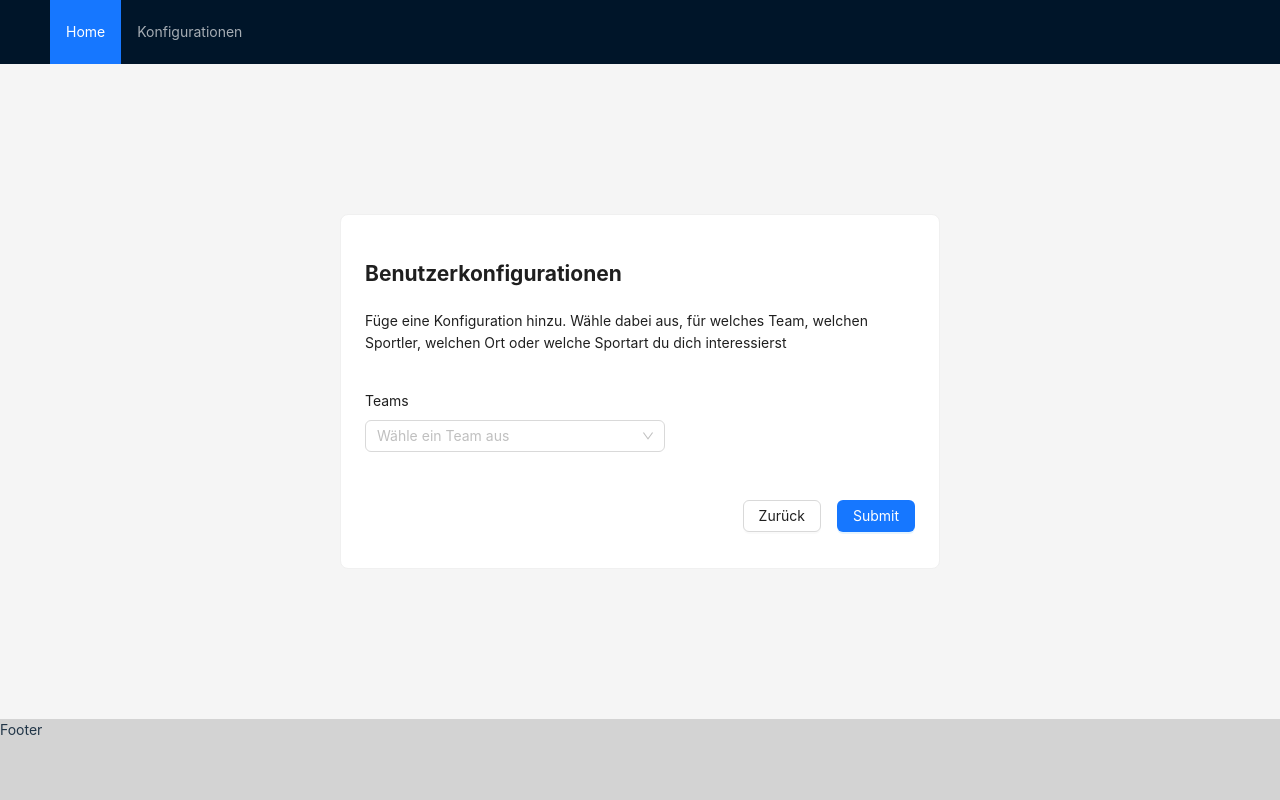
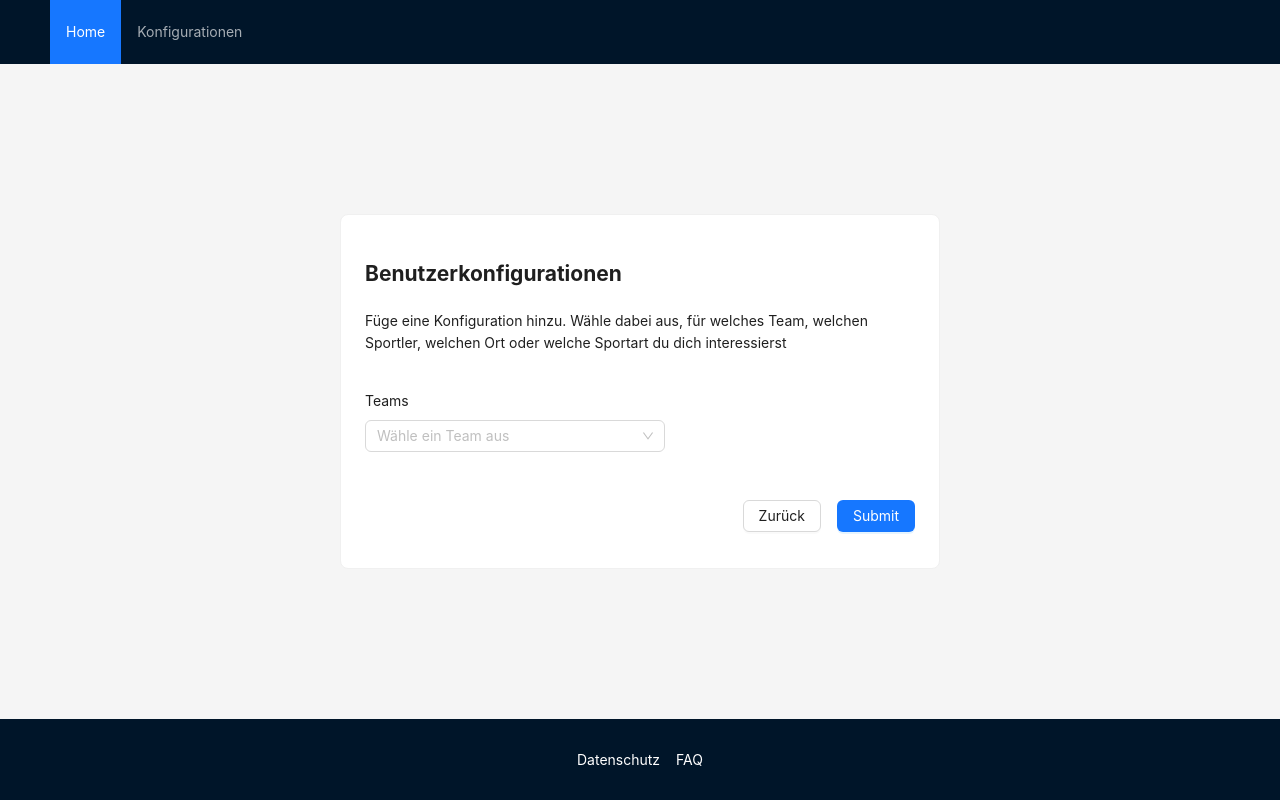
Before and after one commit to andriwild/synci, a React (Vite) app in the folder frontend/: page /config in a window 1280 px wide. Built offline with nearby package versions, Linux system fonts and the light colour scheme.

Commit message:
finish basic footer

```diff
--- a/frontend/src/components/Footer.tsx
+++ b/frontend/src/components/Footer.tsx
@@ -1,10 +1,11 @@
-import {Flex} from "antd";
+import {Flex, Typography} from "antd";
 
 export const Footer = () => {
 
     return (
-        <Flex style={{background: 'lightgrey', height: 100}}>
-            Footer
+        <Flex justify={'center'} align={'center'} gap={'middle'} style={{background: '#001529', height: 100}}>
+            <Typography.Text style={{color: 'white'}}>Datenschutz</Typography.Text>
+            <Typography.Text style={{color: 'white'}}>FAQ</Typography.Text>
         </Flex>
     )
 }
```
